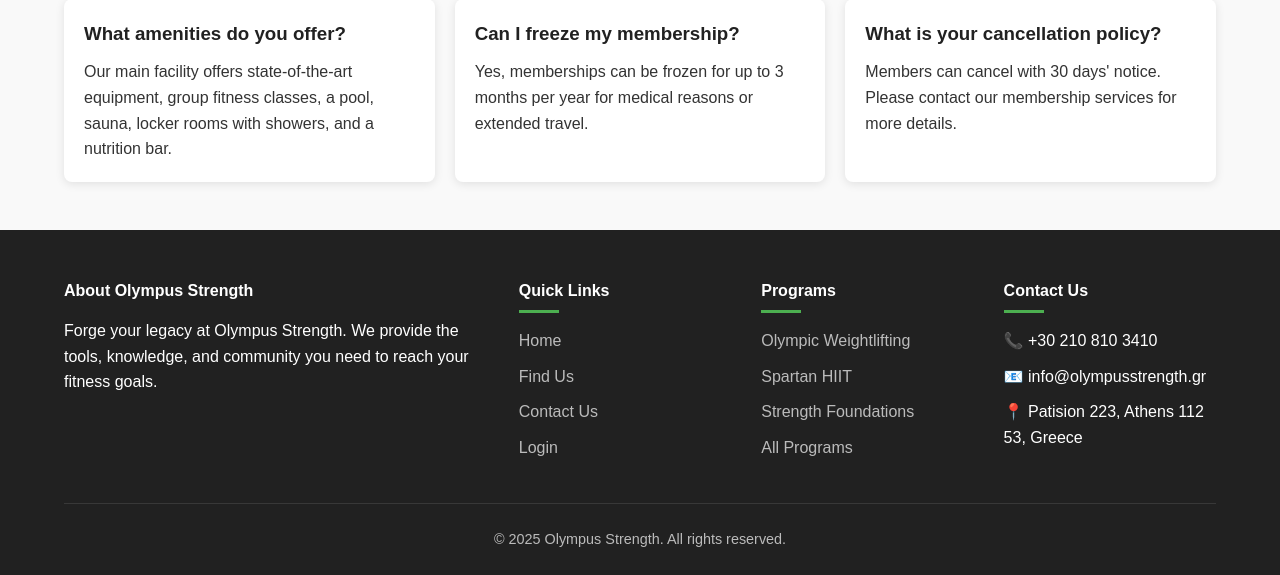
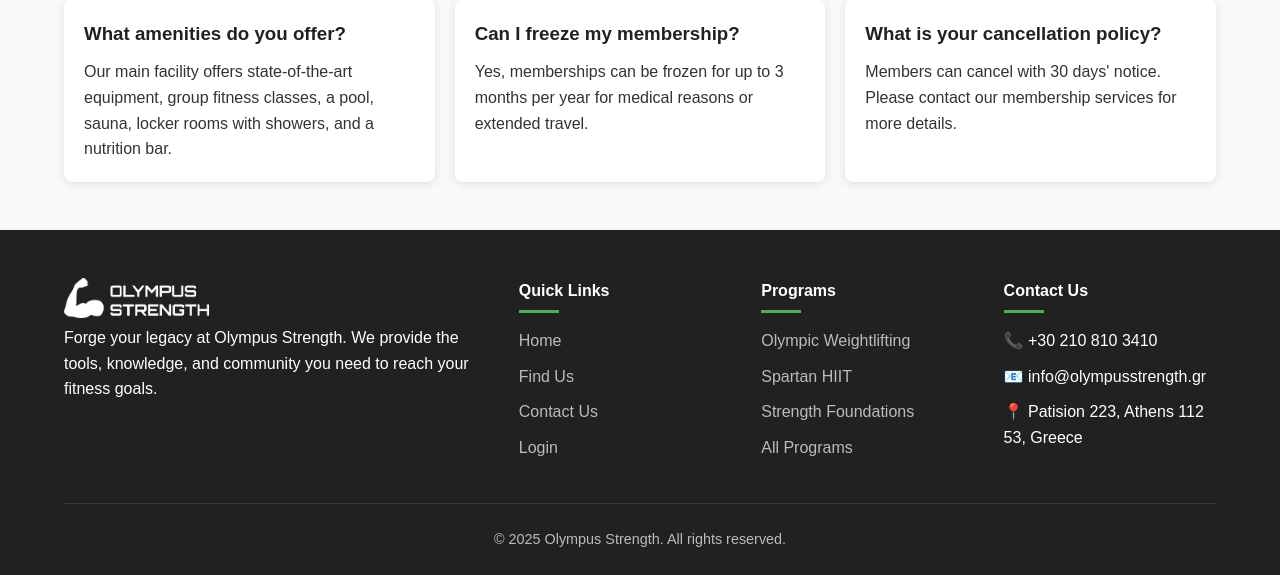
Before and after one commit to NikosWork1/olympus-strength, a FastAPI app: page /contact in a window 1280 px wide. Shown: the part 1230-1805 px from the top of the page. Run offline with FastAPI, Linux system fonts and the light colour scheme.

Commit message:
Update contact.html

```diff
--- a/templates/contact.html
+++ b/templates/contact.html
@@ -513,8 +513,10 @@
         <div class="container">
             <div class="footer-content">
                 <div class="footer-about">
-                    <h4>About Olympus Strength</h4>
-                    <p style="margin-top: 15px;">Forge your legacy at Olympus Strength. We provide the tools, knowledge, and community you need to reach your fitness goals.</p>
+                    <a href="/" class="footer-logo">
+                        <img src="/static/img/logo.png" alt="Olympus Strength" class="logo-img">
+                    </a>
+                    <p>Forge your legacy at Olympus Strength. We provide the tools, knowledge, and community you need to reach your fitness goals.</p>
                 </div>
 
                 <div class="footer-links">
```
